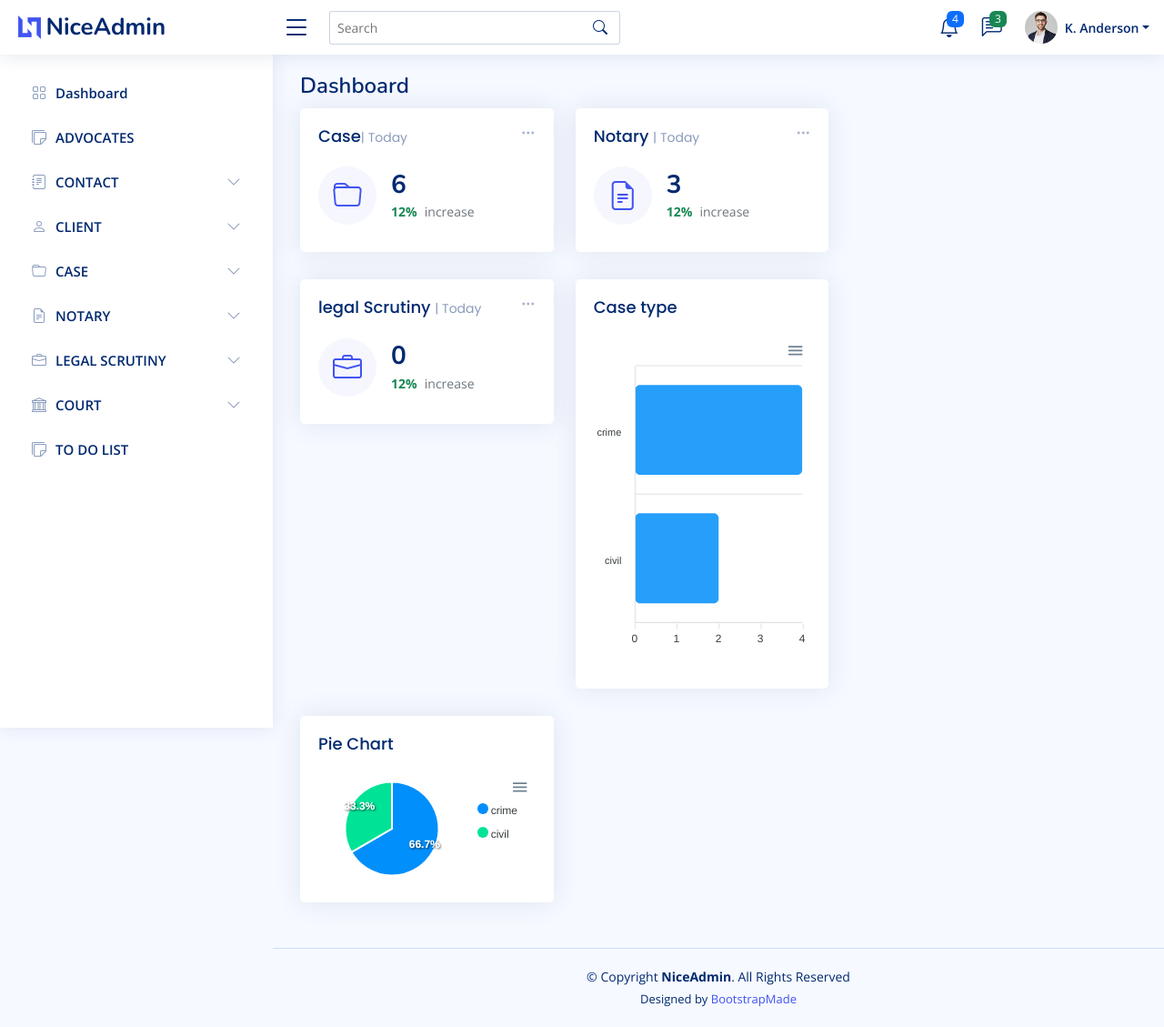
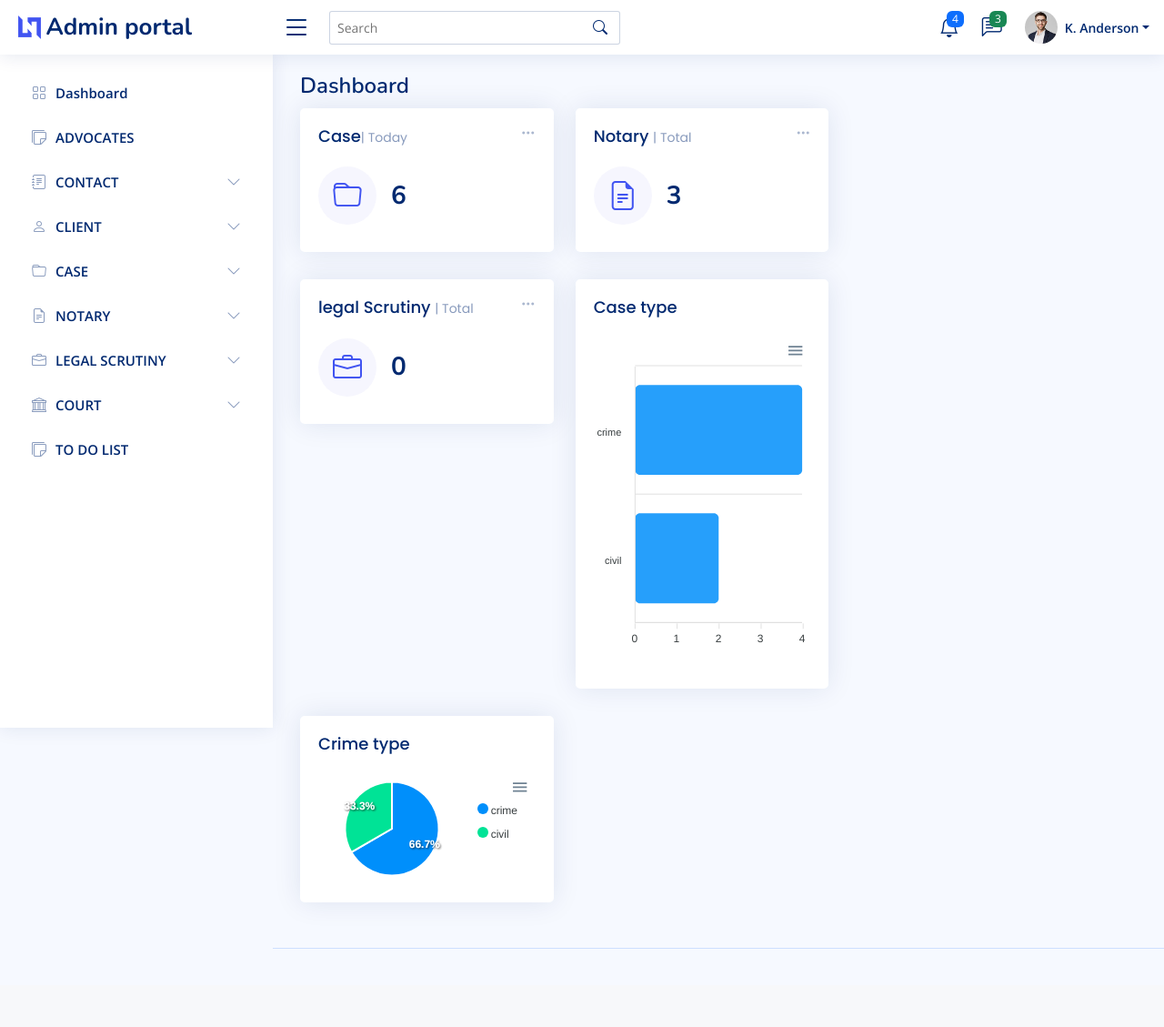
Before and after one commit to vimalprakash404/CaseMate, a Django app: page / in a window 1280 px wide. Shown: the whole page at 91% size. After the commit the page ends 1043 px from the top, so only its background shows below. Run offline with Django 4.2, Linux system fonts and the light colour scheme; data comes from the database, SQL or seed files in the repository; both versions use the stored data as it was after the commit; some libraries are stand-ins or nearby versions.

Commit message:
enable and disable graph featue

```diff
--- a/templates/admin/home.html
+++ b/templates/admin/home.html
@@ -31,7 +31,7 @@
                           </div>
                           <div class="ps-3">
                             <h6>{{casedata}}</h6>
-                            <span class="text-success small pt-1 fw-bold">12%</span> <span class="text-muted small pt-2 ps-1">increase</span>
+                            {% comment %} <span class="text-success small pt-1 fw-bold">12%</span> <span class="text-muted small pt-2 ps-1">increase</span> {% endcomment %}
 
                           </div>
                         </div>
@@ -56,7 +56,7 @@
                       </div>
 
                       <div class="card-body">
-                        <h5 class="card-title">Notary <span>| Today</span></h5>
+                        <h5 class="card-title">Notary <span>| Total</span></h5>
 
                         <div class="d-flex align-items-center">
                           <div class="card-icon rounded-circle d-flex align-items-center justify-content-center">
@@ -64,7 +64,7 @@
                           </div>
                           <div class="ps-3">
                             <h6>{{notarydata}}</h6>
-                            <span class="text-success small pt-1 fw-bold">12%</span> <span class="text-muted small pt-2 ps-1">increase</span>
+                            {% comment %} <span class="text-success small pt-1 fw-bold">12%</span> <span class="text-muted small pt-2 ps-1">increase</span> {% endcomment %}
 
                           </div>
                         </div>
@@ -89,7 +89,7 @@
                       </div>
 
                       <div class="card-body">
-                        <h5 class="card-title">legal Scrutiny <span>| Today</span></h5>
+                        <h5 class="card-title">legal Scrutiny <span>| Total</span></h5>
 
                         <div class="d-flex align-items-center">
                           <div class="card-icon rounded-circle d-flex align-items-center justify-content-center">
@@ -97,7 +97,7 @@
                           </div>
                           <div class="ps-3">
                             <h6>{{legal_su}}</h6>
-                            <span class="text-success small pt-1 fw-bold">12%</span> <span class="text-muted small pt-2 ps-1">increase</span>
+                            {% comment %} <span class="text-success small pt-1 fw-bold">12%</span> <span class="text-muted small pt-2 ps-1">increase</span> {% endcomment %}
 
                           </div>
                         </div>
@@ -146,7 +146,7 @@
                   <div class="col-lg-6">
                     <div class="card">
                       <div class="card-body">
-                        <h5 class="card-title">Pie Chart</h5>
+                        <h5 class="card-title">Crime type</h5>
 
                         <!-- Pie Chart -->
                         <div id="pieChart"></div>
--- a/templates/admin/main.html
+++ b/templates/admin/main.html
@@ -46,7 +46,7 @@
     <div class="d-flex align-items-center justify-content-between">
       <a href="/home" class="logo d-flex align-items-center">
         <img src="assets/img/logo.png" alt="">
-        <span class="d-none d-lg-block">NiceAdmin</span>
+        <span class="d-none d-lg-block">Admin portal</span>
       </a>
       <i class="bi bi-list toggle-sidebar-btn"></i>
     </div><!-- End Logo -->
@@ -452,16 +452,7 @@
 
   <!-- ======= Footer ======= -->
   <footer id="footer" class="footer">
-    <div class="copyright">
-      &copy; Copyright <strong><span>NiceAdmin</span></strong>. All Rights Reserved
-    </div>
-    <div class="credits">
-      <!-- All the links in the footer should remain intact. -->
-      <!-- You can delete the links only if you purchased the pro version. -->
-      <!-- Licensing information: https://bootstrapmade.com/license/ -->
-      <!-- Purchase the pro version with working PHP/AJAX contact form: https://bootstrapmade.com/nice-admin-bootstrap-admin-html-template/ -->
-      Designed by <a href="https://bootstrapmade.com/">BootstrapMade</a>
-    </div>
+
   </footer><!-- End Footer -->
 
   <a href="#" class="back-to-top d-flex align-items-center justify-content-center"><i class="bi bi-arrow-up-short"></i></a>
--- a/templates/advocate/home.html
+++ b/templates/advocate/home.html
@@ -105,6 +105,7 @@
 
                     </div>
                   </div>
+                  {% if crime_type_number %}
                   <div class="col-lg-6">
                     <div class="card">
                       <div class="card-body">
@@ -143,6 +144,8 @@
                       </div>
                     </div>
                   </div>
+                  {% endif %}
+                  {% if crime_type_number %}
                   <div class="col-lg-6">
                     <div class="card">
                       <div class="card-body">
@@ -171,6 +174,7 @@
                       </div>
                     </div>
                   </div>
+                  {% endif %}
             </div>
       </div>
     </div>
```
Also changed, not shown: templates/advocate/main.html (+2 -11 lines), db.sqlite3.
